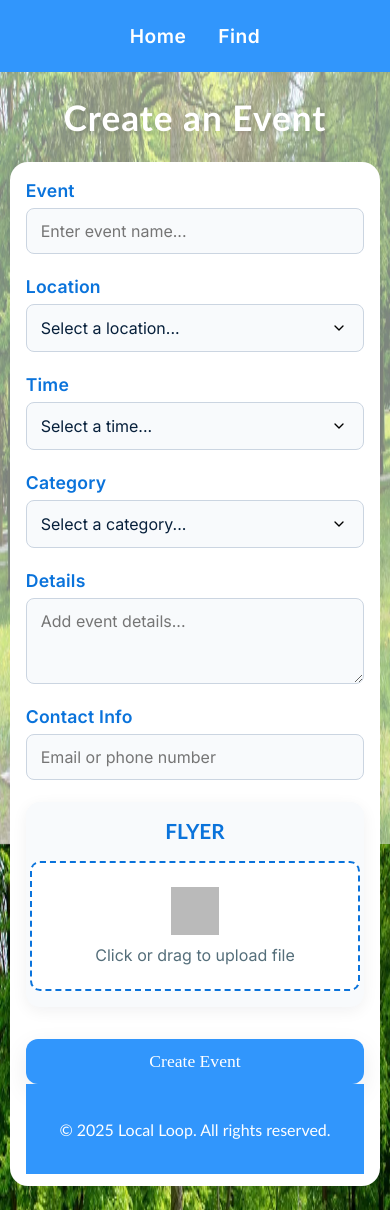
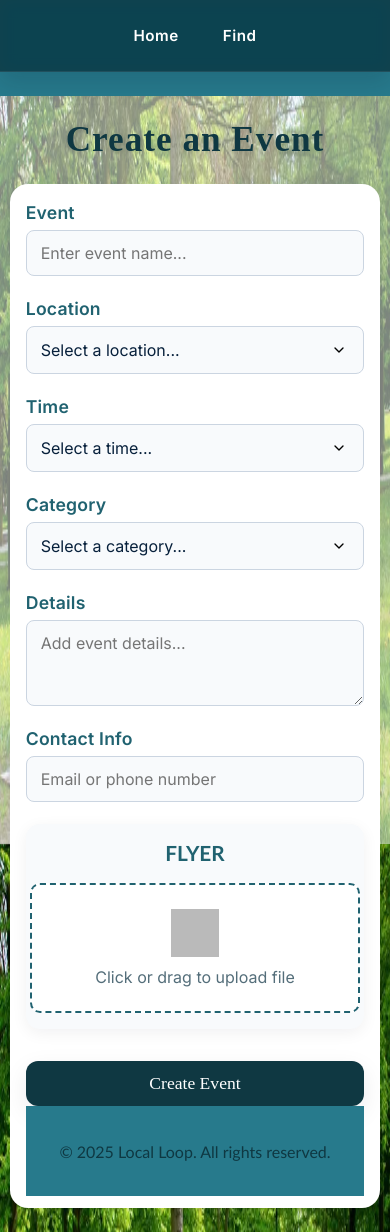
Before and after one commit to amane0002/LocalLoop, a Flask app: page /addevent in a window 390 px wide. Before the commit the page ends 1210 px from the top, so only its background shows below. Run offline with Flask 3, Linux system fonts and the light colour scheme; grey boxes are pictures that could not be loaded.

Commit message:
Update addevent.css

```diff
--- a/static/css/addevent.css
+++ b/static/css/addevent.css
@@ -1,7 +1,7 @@
 @import url('https://fonts.googleapis.com/css2?family=Inter:wght@300;400;600;700&display=swap');
 :root{
-    --brand: hsl(210,97%,59%);
-    --brand-600: hsl(210,91%,45%);
+    --brand: #277a8c;
+    --brand-600: #206270;
     --text: #07203b;
     --muted: #546e7a;
     --max-width: 1200px;
@@ -15,7 +15,7 @@ body{
     min-height:100vh;
     font-family: 'Inter', system-ui, -apple-system, "Segoe UI", Roboto, 'Helvetica Neue', Arial;
     color:var(--text);
-    background: url("../images/Background_addevent.jpg") center center/cover no-repeat fixed, #fff;
+    background: url("/static/images/Background_addevent.jpg") center center/cover no-repeat fixed, #fff;
     -webkit-font-smoothing:antialiased;
     -moz-osx-font-smoothing:grayscale;
     position: relative;
@@ -39,25 +39,75 @@ header {
     padding: 0 0 24px 0;
 }
 .top-nav {
+    background: #0f3842;
     display: flex;
     justify-content: center;
+    align-items: center;
+    position: sticky;
+    top: 0;
+    z-index: 1000;
+    width: 100%;
     gap: 32px;
-    padding: 24px 40px 0 40px;
+    padding: 28px 40px;
+    min-height: 72px;
+    /* Polished glassy bar */
+    background: rgba(15,56,66,.85);
+    backdrop-filter: saturate(160%) blur(8px);
+    -webkit-backdrop-filter: saturate(160%) blur(8px);
+    border-bottom: 1px solid rgba(255,255,255,.08);
+    box-shadow: 0 10px 24px rgba(7,22,40,.15);
+}
+.top-nav .brand{
+    position: absolute;
+    left: 24px;
+    top: 50%;
+    transform: translateY(-50%);
+    display: flex;
+    align-items: center;
+    gap: 10px;
+    color: #fff;
+    text-decoration: none;
+    font-weight: 700;
+    letter-spacing: .3px;
+}
+.top-nav .brand img{
+    width: 28px;
+    height: 28px;
+    object-fit: cover;
+    border-radius: 6px;
+}
+.top-nav .brand span{
+    font-family: "Merriweather", serif;
+    font-size: 1.8rem;
+    line-height: 1.3;
 }
 .top-nav a {
-    color: #fff;
+    color: white;
     font-size: 1.2rem;
     text-decoration: none;
     font-weight: 600;
     letter-spacing: 0.5px;
-    transition: color 0.2s;
+    padding: 10px 16px;
+    border-radius: 999px;
+    transition: color .2s, background .2s, transform .15s;
 }
-.top-nav a:hover {
-    color: #e0e7ef;
+.top-nav a:not(.brand):hover {
+    color: #e8f4f7;
+    background: rgba(255,255,255,.12);
+    transform: translateY(-1px);
+}
+.top-nav a:not(.brand):focus-visible{
+    outline: 2px solid #6ec8dc;
+    outline-offset: 2px;
+}
+.top-nav a.active,
+.top-nav a[aria-current="page"]{
+    background: #277a8c;
+    box-shadow: 0 6px 16px rgba(39,122,140,.25);
 }
 h1 {
-    color: #fff;
-    font-family:'Gill Sans', 'Gill Sans MT', Calibri, 'Trebuchet MS', sans-serif;
+    color: #0f3842;
+    font-family: "Merriweather", serif;
     font-size: 64px;
     text-align: center;
     margin: 40px auto 0 auto;
@@ -212,11 +262,12 @@ button[type="submit"]:hover {
         padding: 12px 18px;
         font-size: 1.1rem;
         width: 100%;
+        background-color: #0f3842;
     }
 }
 footer{
   background:var(--brand);
-  color:#fff;
+  color:#0f3842;
   display:flex;
   align-items:center;
   justify-content:center;
@@ -224,3 +275,9 @@ footer{
   height: 90px;
   font-family:'Gill Sans', 'Gill Sans MT', Calibri, 'Trebuchet MS', sans-serif;
 }
+
+@media (max-width: 600px){
+  .top-nav{ gap: 20px; padding: 16px; }
+  .top-nav a{ padding: 8px 12px; font-size: .95rem; }
+  .top-nav .brand span{ font-size: 1.2rem; }
+}
```
